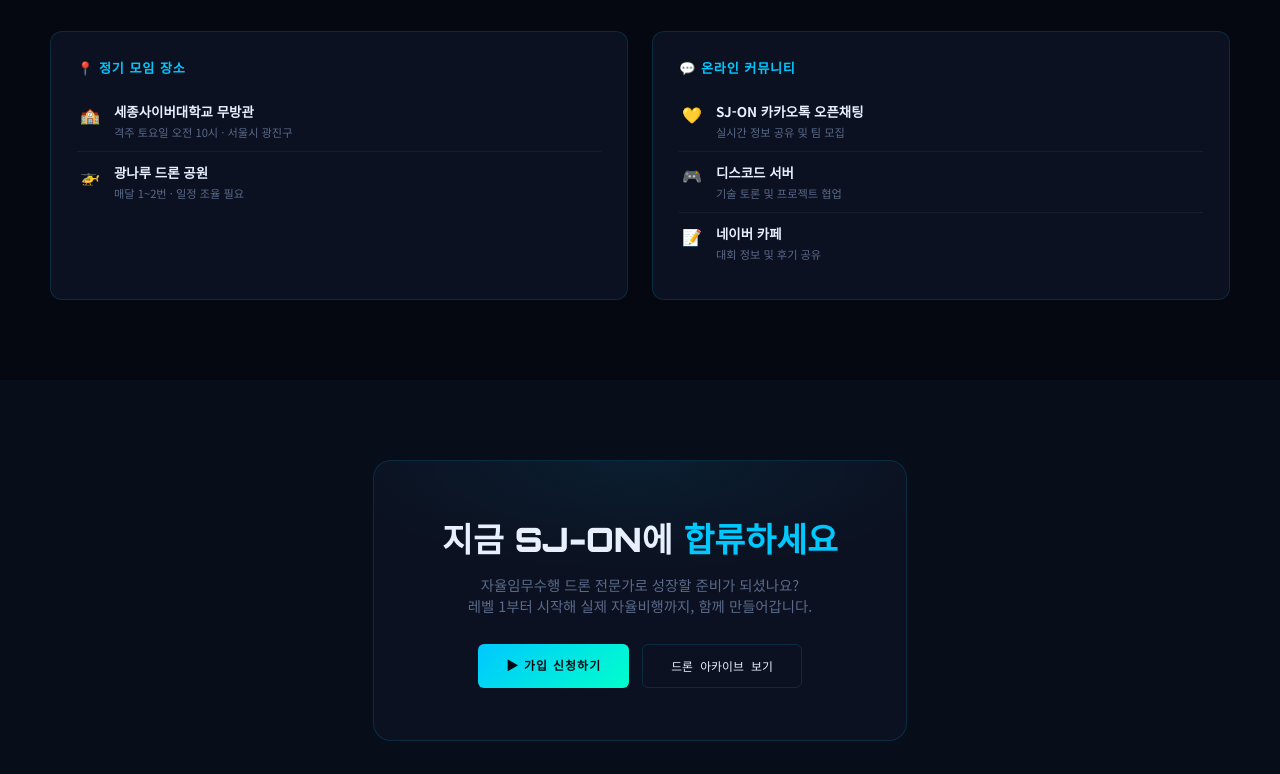
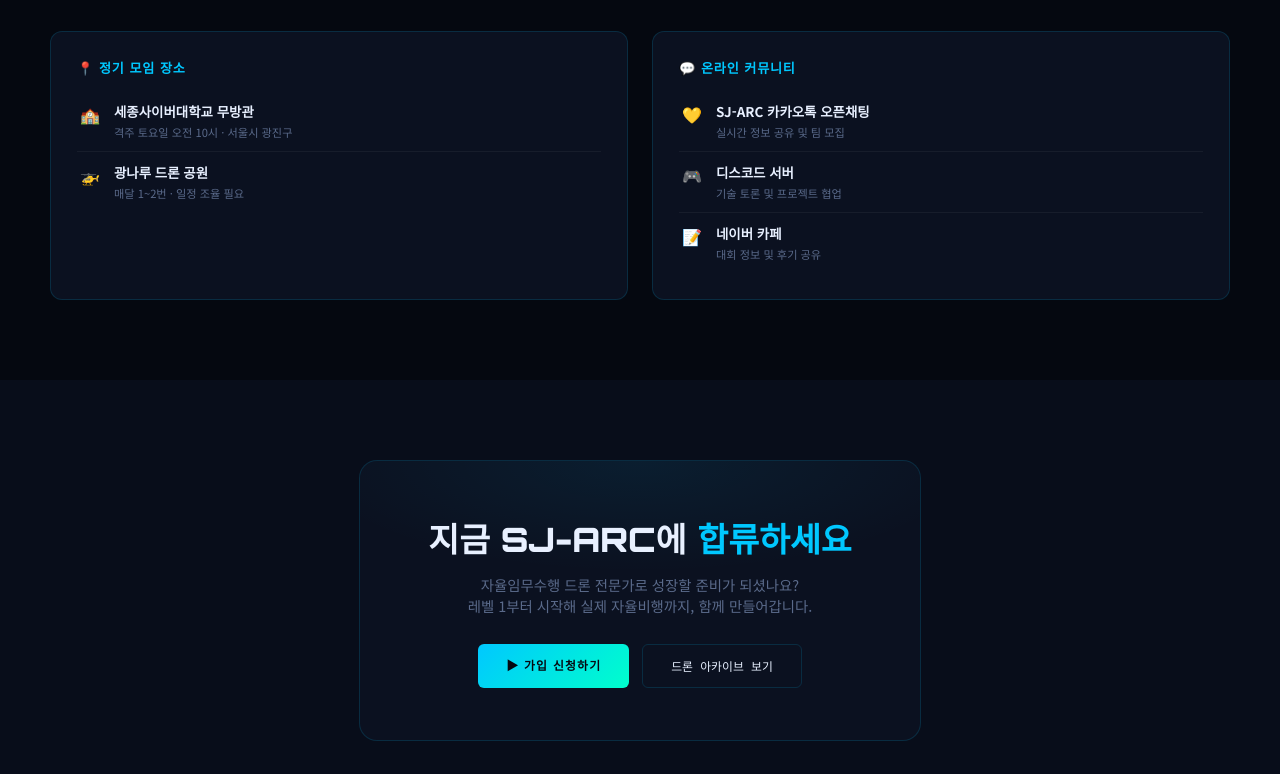
Before and after one commit to sj-arc-hub/sj-arc-hub.github.io, a plain HTML site: page index.html in a window 1280 px wide. Shown: the part 5846-6620 px from the top of the page. Drawn offline with nearby package versions, Linux system fonts and the light colour scheme.

Commit message:
Update title and community references from SJ-ON to SJ-ARC

```diff
--- a/index.html
+++ b/index.html
@@ -3,7 +3,7 @@
 <head>
 <meta charset="UTF-8">
 <meta name="viewport" content="width=device-width, initial-scale=1.0">
-<title>SJ-ON | 자율임무수행 드론 전문가 양성소</title>
+<title>SJ-ARC | 자율임무수행 드론 전문가 양성소</title>
 <script type="text/javascript" nonce="e75ce2efe7bd4d62a47a64be5c2" src="//local.adguard.org?ts=1775278044135&amp;type=content-script&amp;dmn=cmail.kakao.com&amp;url=https%3A%2F%2Fcmail.kakao.com%2Fv2%2Fmails%2F000000000000248%2Fattachments%2FMjoxLjI6OTM1OjQyMTAyOnRleHQvaHRtbDpiYXNlNjQ6aTRSX0dKT0JUREZEYjJOZzJTS3pUZw%2Fdownload%2FTalkFile_sj-on-notion.html&amp;app=brave.exe&amp;css=3&amp;js=1&amp;rel=1&amp;rji=1&amp;sbe=1"></script><script type="text/javascript" nonce="e75ce2efe7bd4d62a47a64be5c2" src="//local.adguard.org?ts=1775278044135&amp;name=AdGuard%20Extra&amp;type=user-script"></script><link href="https://fonts.googleapis.com/css2?family=Orbitron:wght@400;700;900&family=Noto+Sans+KR:wght@300;400;500;700&family=Space+Mono:wght@400;700&display=swap" rel="stylesheet">
 <style>
 :root{--bg:#050810;--bg2:#080d1a;--panel:#0b1120;--border:rgba(0,200,255,0.15);--cyan:#00c8ff;--cyan2:#00ffcc;--orange:#ff6b00;--white:#e8f0ff;--muted:#5a6a8a;--lv1:#f5c518;--lv2:#3b9eff;--lv3:#a855f7;--lv4:#ef4444;}
@@ -403,7 +403,7 @@ section{padding:52px 18px;}
       </div>
       <div class="card comm-card">
         <h3>💬 온라인 커뮤니티</h3>
-        <div class="cm-item"><span class="cm-ico">💛</span><div><strong>SJ-ON 카카오톡 오픈채팅</strong><br><small>실시간 정보 공유 및 팀 모집</small></div></div>
+        <div class="cm-item"><span class="cm-ico">💛</span><div><strong>SJ-ARC 카카오톡 오픈채팅</strong><br><small>실시간 정보 공유 및 팀 모집</small></div></div>
         <div class="cm-item"><span class="cm-ico">🎮</span><div><strong>디스코드 서버</strong><br><small>기술 토론 및 프로젝트 협업</small></div></div>
         <div class="cm-item"><span class="cm-ico">📝</span><div><strong>네이버 카페</strong><br><small>대회 정보 및 후기 공유</small></div></div>
       </div>
@@ -415,7 +415,7 @@ section{padding:52px 18px;}
 <section id="join" class="join-section bg-alt">
   <div class="container">
     <div class="join-box reveal">
-      <h2>지금 SJ-ON에 <span style="color:var(--cyan)">합류하세요</span></h2>
+      <h2>지금 SJ-ARC에 <span style="color:var(--cyan)">합류하세요</span></h2>
       <p>자율임무수행 드론 전문가로 성장할 준비가 되셨나요?<br>레벨 1부터 시작해 실제 자율비행까지, 함께 만들어갑니다.</p>
       <div class="join-btns">
         <a href="KAKAO_OPENCHAT_URL" class="btn1">▶ 가입 신청하기</a>
```
